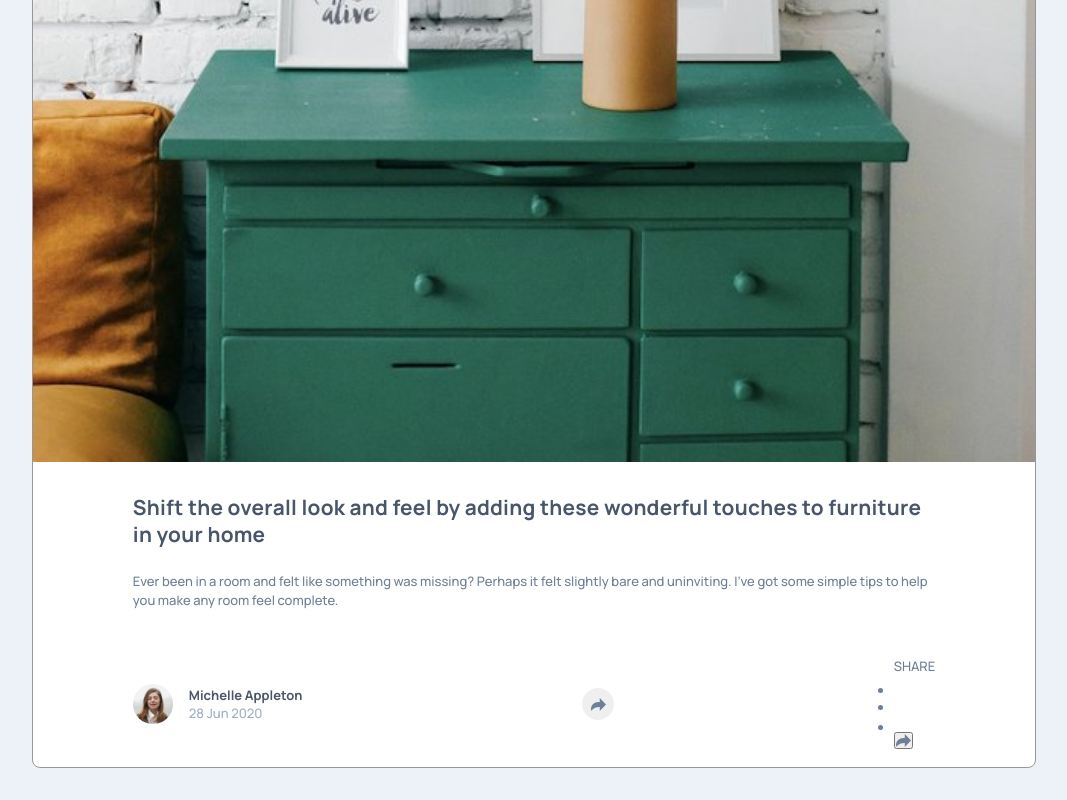
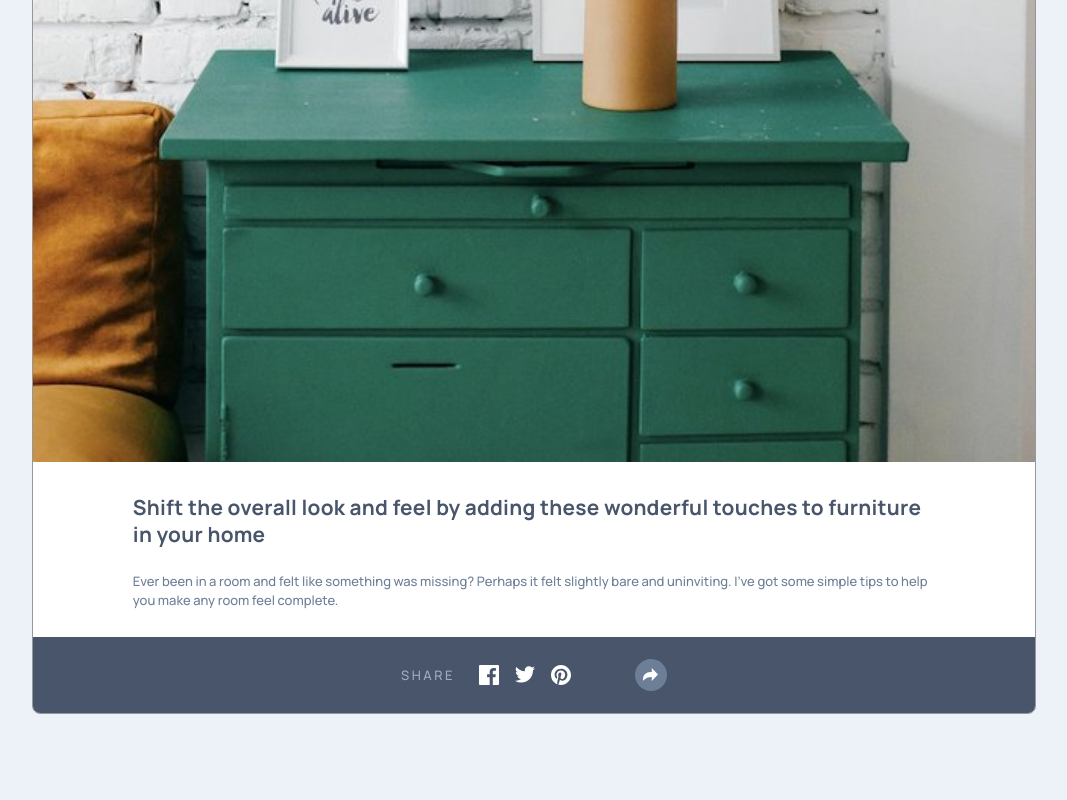
Before and after one commit to vCentDev/article-preview-component-master, a plain HTML site: page index.html in a window 1280 px wide. Shown: the part 373-1173 px from the top of the page, without its empty margins (106-1173 px from the left). After the commit the page ends 1119 px from the top, so only its background shows below. Drawn offline with Linux system fonts and the light colour scheme.

Commit message:
move share popover outside footer and add complete styling for share toast component.

```diff
--- a/index.html
+++ b/index.html
@@ -68,6 +68,8 @@
             </button>
 
             <!-- SHARE TOAST -->
+          </footer>
+        </div>
         <section
           id="share-toast"
           class="card__share-popover"
@@ -75,7 +77,9 @@
         >
           <div class="card__share-popover-content">
             <div class="card__share-popover-main">
-                  <span class="card__share-popover-label">SHARE</span>
+              <span class="card__share-popover-label text--preset-3"
+                >SHARE</span
+              >
               <ul class="card__share-popover-list">
                 <li>
                   <a
@@ -126,7 +130,7 @@
               aria-expanded="true"
             >
               <img
-                    class="card__share-icon"
+                class="card__share-icon-close"
                 src="./images/icon-share.svg"
                 alt=""
                 aria-hidden="true"
@@ -134,8 +138,6 @@
             </button>
           </div>
         </section>
-          </footer>
-        </div>
       </article>
     </main>
   </body>
--- a/style.css
+++ b/style.css
@@ -77,7 +77,7 @@
   font-size: var(--text-base);
   font-weight: var(--font-medium);
   line-height: var(--line-height-base);
-  letter-spacing: 0.25%;
+  letter-spacing: 2.5px;
   color: var(--color-grey-400);
 }
 
@@ -96,6 +96,10 @@ img {
   display: block;
 }
 
+ul {
+  list-style: none;
+}
+
 body {
   display: grid;
   place-items: center;
@@ -107,6 +111,7 @@ body {
 /* Card */
 .card {
   min-width: 327px;
+  position: relative;
   display: flex;
   flex-direction: column;
   align-items: center;
@@ -174,3 +179,51 @@ body {
 .card__share-icon {
   color: var(--color-grey-500);
 }
+
+.card__share-popover {
+  position: absolute;
+  bottom: 0;
+  width: 100%;
+  height: 76px;
+  display: flex;
+  flex-direction: column;
+  justify-content: center;
+  align-items: center;
+  padding: var(--space-16px) var(--space-32px);
+  background-color: var(--color-grey-900);
+}
+
+.card__share-popover-content {
+  display: flex;
+  justify-content: center;
+  align-items: center;
+  gap: var(--space-64px);
+}
+
+.card__share-popover-main {
+  display: flex;
+  justify-content: center;
+  align-items: center;
+  gap: var(--space-24px);
+}
+
+.card__share-popover-list {
+  display: flex;
+  align-items: center;
+  gap: var(--space-16px);
+}
+
+.card__share-popover-close {
+  width: var(--space-32px);
+  height: var(--space-32px);
+  display: flex;
+  justify-content: center;
+  align-items: center;
+  border: none;
+  border-radius: 50%;
+  background-color: var(--color-grey-500);
+}
+
+.card__share-icon-close {
+  filter: brightness(0) saturate(100%) invert(100%);
+}
```
Lines whose indentation alone changed are shown as unchanged.
